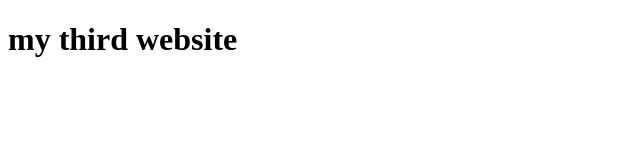
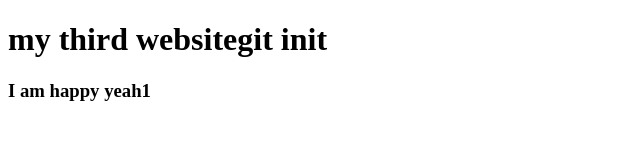
Before and after one commit to FatahiaNasrin/my-third-website, a plain HTML site: page index.html in a window 1280 px wide. Shown: the whole page, without its empty margins (0-640 px from the left). Drawn offline with Linux system fonts and the light colour scheme.

Commit message:
learned github

```diff
--- a/index.html
+++ b/index.html
@@ -6,6 +6,7 @@
     <title>Document</title>
 </head>
 <body>
-    <h1>my third website</h1>
+    <h1>my third websitegit init</h1>
+    <h3>I am happy yeah1</h3>
 </body>
 </html>
```
